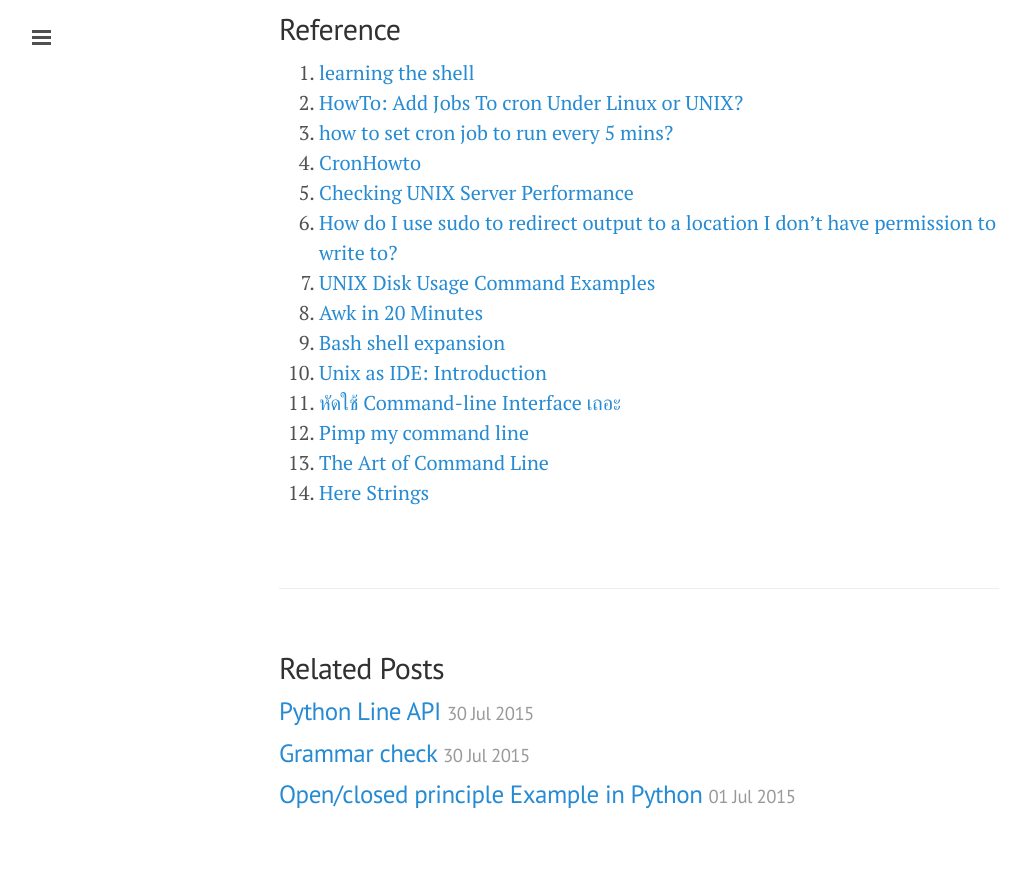
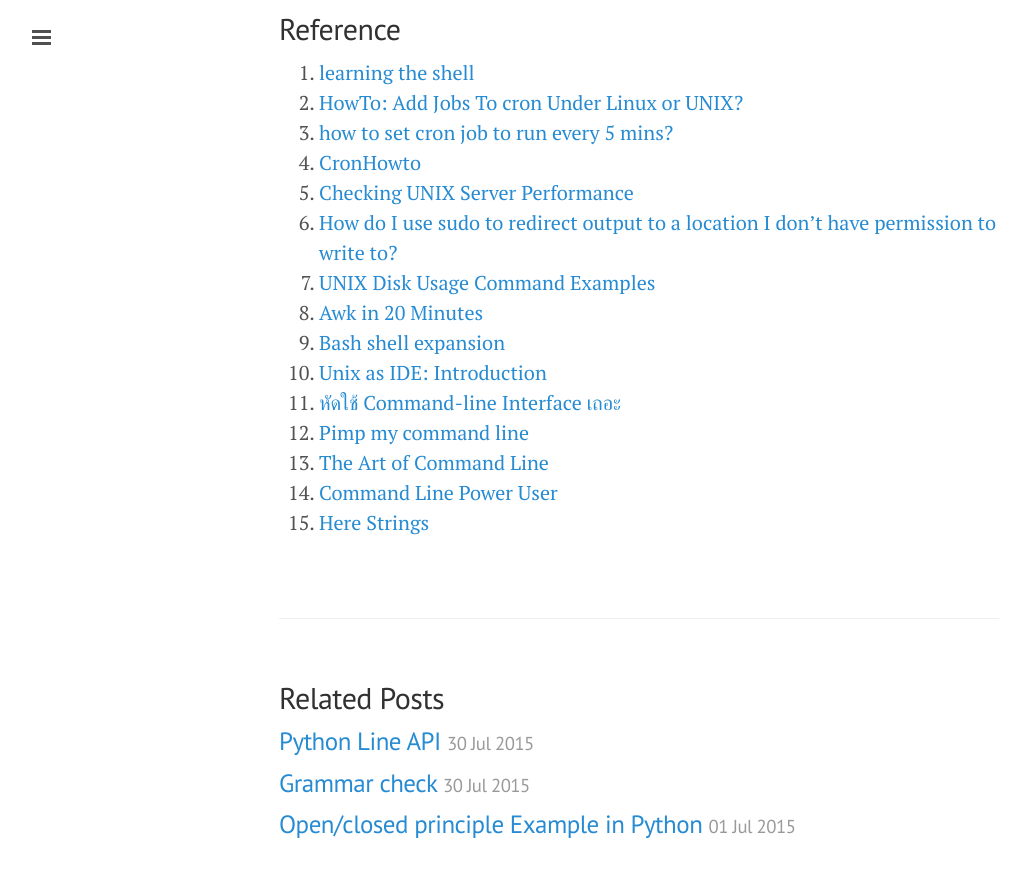
Before and after one commit to ibotdotout/ibotdotout.github.io, a Jekyll site: the page built from _posts/2014-06-27-unix.md, in a window 1280 px wide and 900 px high, scrolled down 5969 px. Shown: the top 878 px of the window, without its empty margins (1-1031 px from the left). Built offline with Jekyll 4.4.1, drawn with Linux system fonts in a browser that asks for light colours; Markdown is read by kramdown in place of the engine named in the settings.

Commit message:
add Command Line Power User

```diff
--- a/_posts/2014-06-27-unix.md
+++ b/_posts/2014-06-27-unix.md
@@ -270,4 +270,5 @@ $ setopt RM_STAR_WAIT # wait 10 sec before exec rm with star
 11. [หัดใช้ Command-line Interface เถอะ](https://leanpub.com/lets_learn_cli_right_now/read)
 12. [Pimp my command line](http://macfeteria.com/2015/04/18/pimp-my-command-line/)
 13. [The Art of Command Line](https://github.com/jlevy/the-art-of-command-line)
-14. [Here Strings](http://linux.die.net/abs-guide/x15683.html)
+14. [Command Line Power User](https://www.youtube.com/playlist?list=PLu8EoSxDXHP7tXPJp5ZmUpuT7sFvrswzf)
+15. [Here Strings](http://linux.die.net/abs-guide/x15683.html)
```
